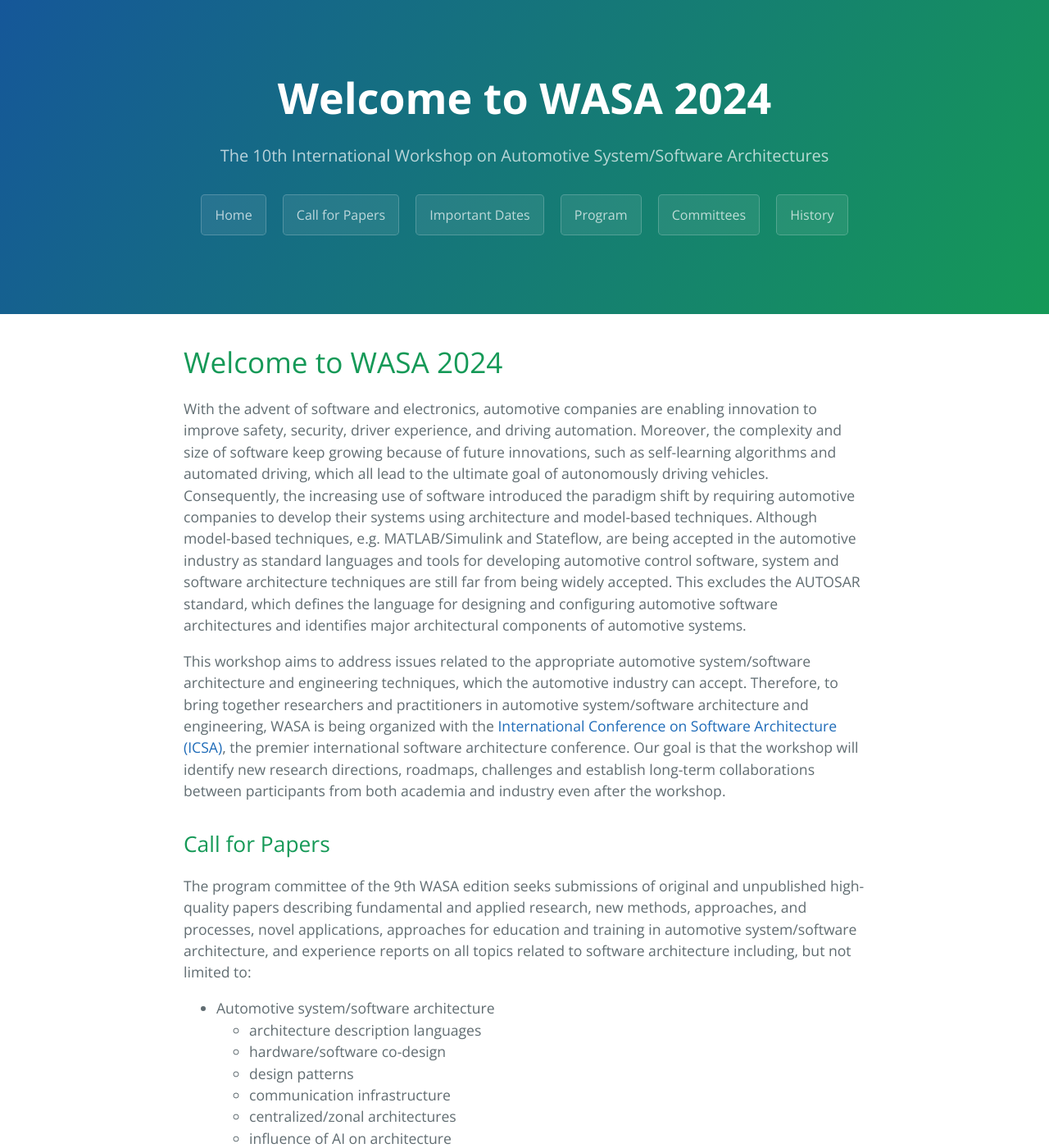
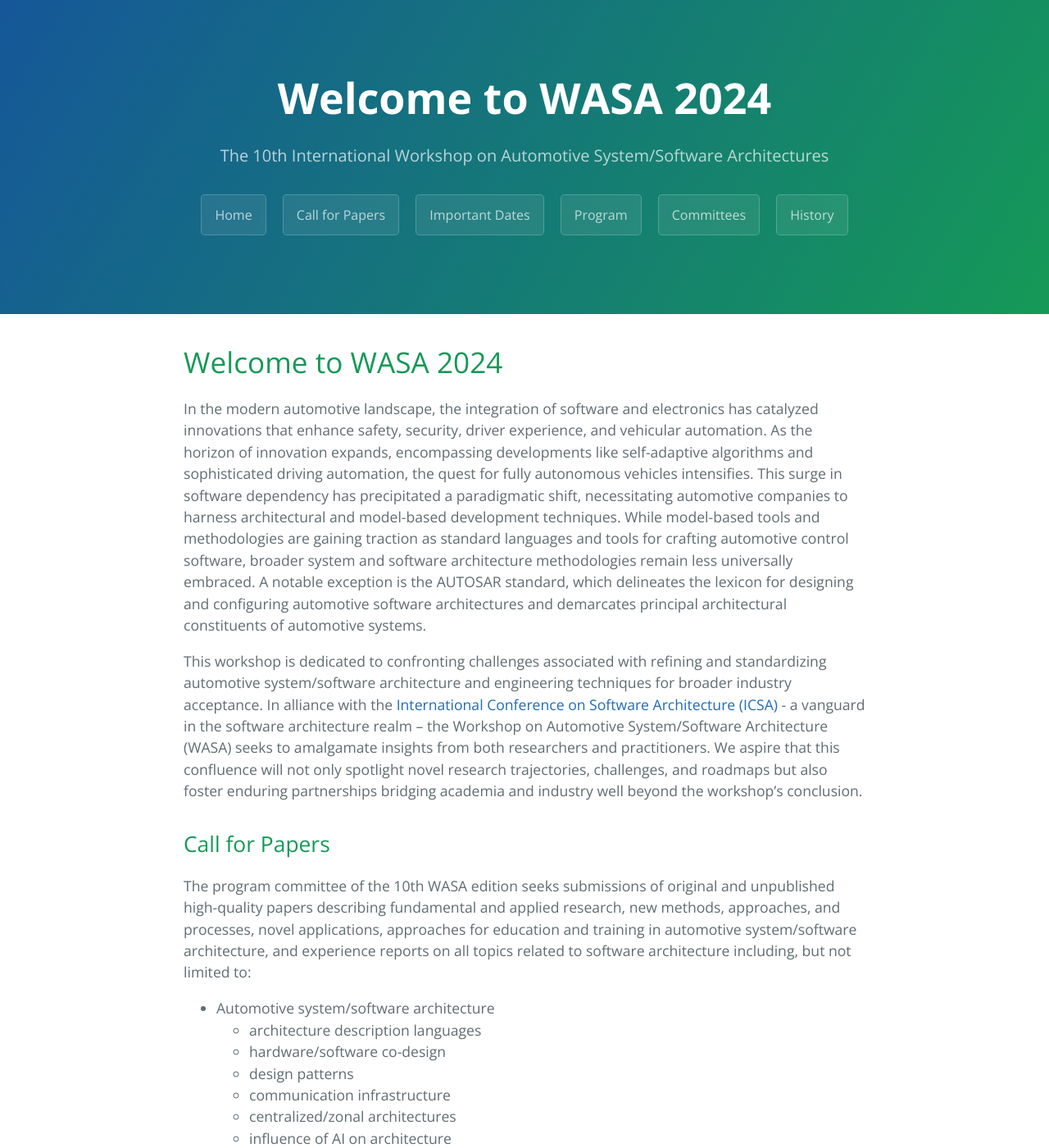
Before and after one commit to WASA-Workshop/2024, a Jekyll site: the page built from index.md, in a window 1280 px wide and 1400 px high. Shown: the whole window at 82% size. Built offline with Jekyll 4.4.1, drawn with Linux system fonts in a browser that asks for light colours; our own code applies the rules of GitHub Pages for plain Markdown files.

Commit message:
Update index.md

```diff
--- a/index.md
+++ b/index.md
@@ -4,12 +4,13 @@ layout: default
 
 # Welcome to WASA 2024
 
-With the advent of software and electronics, automotive companies are enabling innovation to improve safety, security, driver experience, and driving automation. Moreover, the complexity and size of software keep growing because of future innovations, such as self-learning algorithms and automated driving, which all lead to the ultimate goal of autonomously driving vehicles. Consequently, the increasing use of software introduced the paradigm shift by requiring automotive companies to develop their systems using architecture and model-based techniques. Although model-based techniques, e.g. MATLAB/Simulink and Stateflow, are being accepted in the automotive industry as standard languages and tools for developing automotive control software, system and software architecture techniques are still far from being widely accepted. This excludes the AUTOSAR standard, which defines the language for designing and configuring automotive software architectures and identifies major architectural components of automotive systems.
+In the modern automotive landscape, the integration of software and electronics has catalyzed innovations that enhance safety, security, driver experience, and vehicular automation. As the horizon of innovation expands, encompassing developments like self-adaptive algorithms and sophisticated driving automation, the quest for fully autonomous vehicles intensifies. This surge in software dependency has precipitated a paradigmatic shift, necessitating automotive companies to harness architectural and model-based development techniques.
+While model-based tools and methodologies are gaining traction as standard languages and tools for crafting automotive control software, broader system and software architecture methodologies remain less universally embraced. A notable exception is the AUTOSAR standard, which delineates the lexicon for designing and configuring automotive software architectures and demarcates principal architectural constituents of automotive systems.
 
-This workshop aims to address issues related to the appropriate automotive system/software architecture and engineering techniques, which the automotive industry can accept. Therefore, to bring together researchers and practitioners in automotive system/software architecture and engineering, WASA is being organized with the [International Conference on Software Architecture (ICSA)](https://icsa-conferences.org/2023/), the premier international software architecture conference. Our goal is that the workshop will identify new research directions, roadmaps, challenges and establish long-term collaborations between participants from both academia and industry even after the workshop.
+This workshop is dedicated to confronting challenges associated with refining and standardizing automotive system/software architecture and engineering techniques for broader industry acceptance. In alliance with the [International Conference on Software Architecture (ICSA)]([https://icsa-conferences.org/2023/](https://conf.researchr.org/home/icsa-2024)) - a vanguard in the software architecture realm – the Workshop on Automotive System/Software Architecture (WASA) seeks to amalgamate insights from both researchers and practitioners. We aspire that this confluence will not only spotlight novel research trajectories, challenges, and roadmaps but also foster enduring partnerships bridging academia and industry well beyond the workshop's conclusion.
 
 ## Call for Papers
-The program committee of the 9th WASA edition seeks submissions of original and unpublished high-quality papers describing fundamental and applied research, new methods, approaches, and processes, novel applications, approaches for education and training in automotive system/software architecture, and experience reports on all topics related to software architecture including, but not limited to:
+The program committee of the 10th WASA edition seeks submissions of original and unpublished high-quality papers describing fundamental and applied research, new methods, approaches, and processes, novel applications, approaches for education and training in automotive system/software architecture, and experience reports on all topics related to software architecture including, but not limited to:
 
 - Automotive system/software architecture
   - architecture description languages
```
